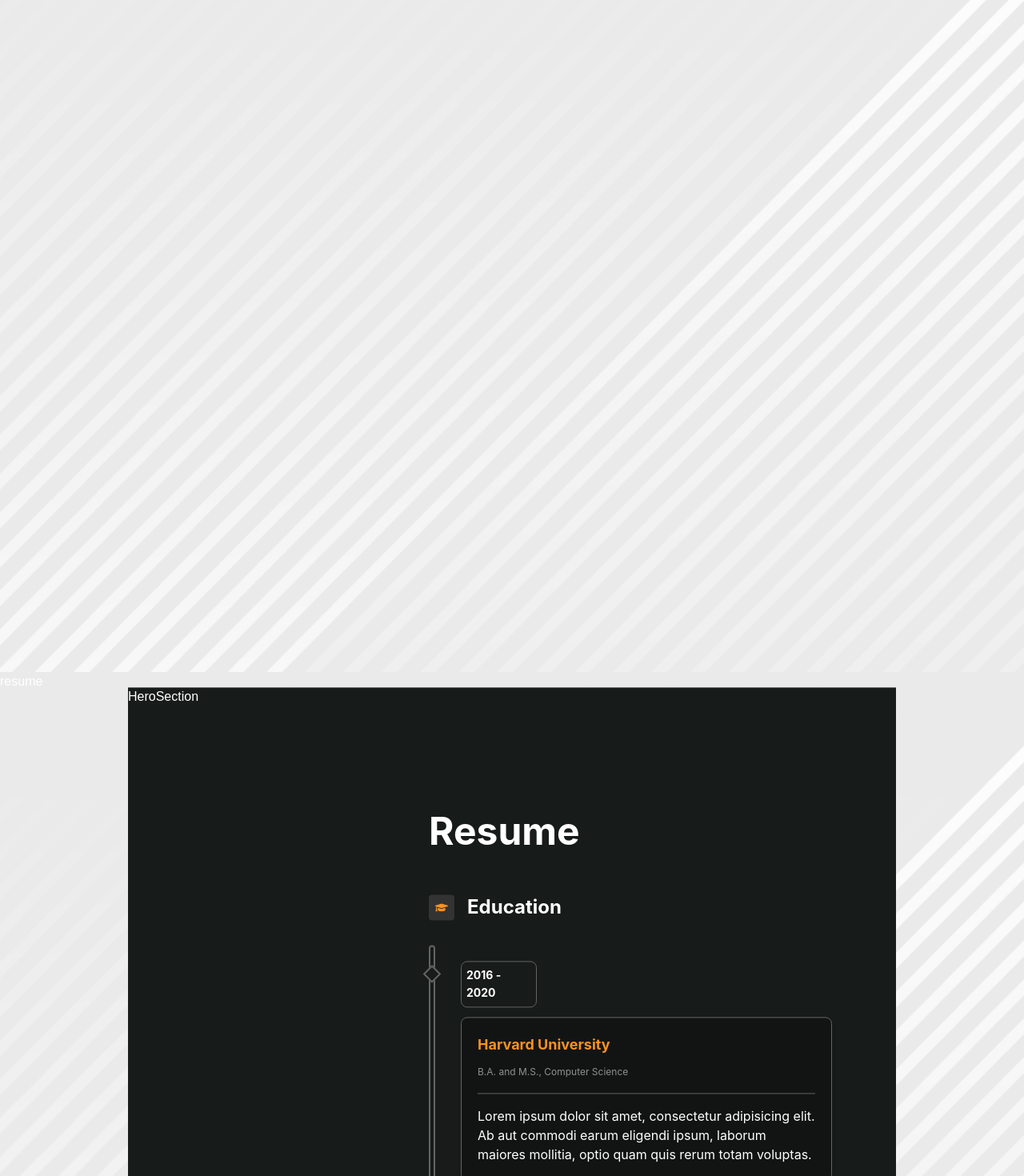
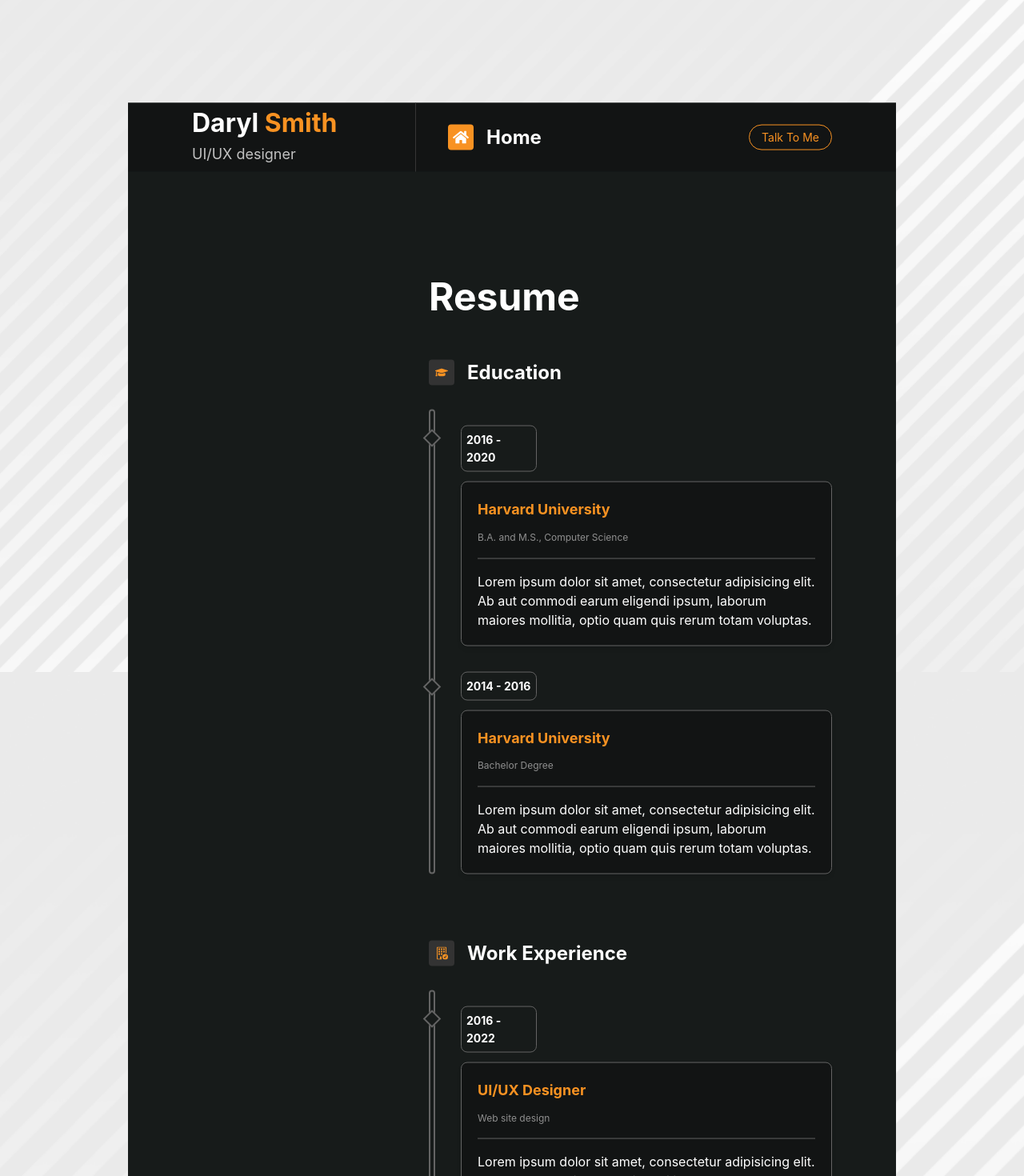
Before and after one commit to mdawlad29/themefisher, a Next.js app: page / in a window 1280 px wide. Shown: the part 160-1630 px from the top of the page at 80% size. Built offline with nearby package versions, Linux system fonts and the light colour scheme.

Commit message:
Header design

```diff
--- a/src/app/page.tsx
+++ b/src/app/page.tsx
@@ -39,35 +39,12 @@
         home
       </section>
 
-      {/* Resume Section */}
-      <section className="bg-[url('/assets/images/background-img.png')] bg-no-repeat bg-center bg-cover  min-h-[1000px]">
-        resume
-      </section>
-
-      {/* Skills Section */}
-      <section className="bg-[url('/assets/images/background-img.png')] bg-no-repeat bg-center bg-cover min-h-[1000px]">
-        skill
-      </section>
-
-      {/* Portfolio Section */}
-      <section className="bg-[url('/assets/images/background-img.png')] bg-no-repeat bg-center bg-cover min-h-[1800px]">
-        portfolio
-      </section>
-
-      {/* Blog Section */}
-      <section className="bg-[url('/assets/images/background-img.png')] bg-no-repeat bg-center bg-cover min-h-[1800px]">
-        blog
-      </section>
-
-      {/* Pricing Section */}
-      <section className="bg-[url('/assets/images/background-img.png')] bg-no-repeat bg-center bg-cover min-h-[1800px]">
-        pricing
-      </section>
-
-      {/* Contact Section */}
-      <section className="bg-[url('/assets/images/background-img.png')] bg-no-repeat bg-center bg-cover min-h-[1800px]">
-        contact
-      </section>
+      {[...Array(6)]?.map((_: any, index: number) => (
+        <section
+          key={index}
+          className="bg-[url('/assets/images/background-img.png')] bg-no-repeat bg-center bg-cover  min-h-[1300px]"
+        ></section>
+      ))}
     </div>
   );
 }
--- a/src/components/Home/index.tsx
+++ b/src/components/Home/index.tsx
@@ -1,7 +1,43 @@
+import { Button, Col, Flex, Row, Typography } from "antd";
 import React from "react";
+import { FaHome } from "react-icons/fa";
+const { Text } = Typography;
 
 const HeroSection = () => {
-  return <section className="mb-[120px]">HeroSection</section>;
+  return (
+    <section className="mb-[120px]">
+      <Row>
+        <Col xs={24} md={24} lg={9} className="">
+          <div className="bg-[#121414] h-full pl-20 border-r border-[#353535]">
+            <Text className="!text-[32px] font-bold !text-white capitalize block">
+              daryl <span className="text-[#F89222]">smith</span>
+            </Text>
+
+            <span className="text-[18px] text-[#C2C2C2]">UI/UX designer</span>
+          </div>
+        </Col>
+        <Col xs={24} md={24} lg={15} className="">
+          <div className="bg-[#121414] py-6 pl-10 pr-20">
+            <Flex align="center" justify="space-between">
+              <Flex align="center" gap={16}>
+                <div className="bg-[#F89222] rounded w-8 h-8 flex justify-center items-center">
+                  <FaHome size={20} />
+                </div>
+
+                <Text className="!text-[24px] font-bold !text-white capitalize block">
+                  home
+                </Text>
+              </Flex>
+
+              <Button className="px-6 py-3 !bg-transparent border !border-[#F89222] text-[#F89222] font-bold !rounded-full !text-[#F89222] text-[16px]">
+                Talk To Me
+              </Button>
+            </Flex>
+          </div>
+        </Col>
+      </Row>
+    </section>
+  );
 };
 
 export default HeroSection;
--- a/src/scss/main.scss
+++ b/src/scss/main.scss
@@ -1,2 +1,3 @@
 @use "./globals.scss";
 @use "./form.style.scss";
+@use "./components.style.scss";
```
Also changed, not shown: public/assets/images/user.png (added), src/scss/components.style.scss (added).
